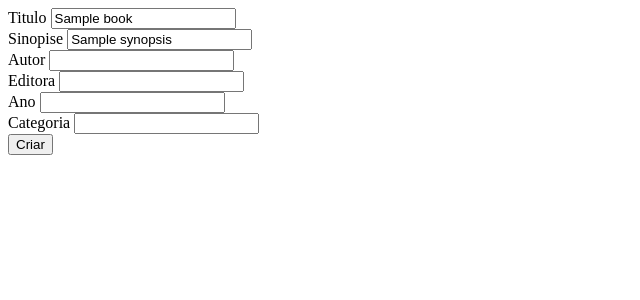
After one commit to JoaoManoelFontes/Project-Trabalho_db, a Flask app: template templates/edit.html in a window 1280 px wide. The commit adds this page. Shown: the top 300 px of the page, without its empty margins (0-640 px from the left). Run offline with Flask 2, Linux system fonts and the light colour scheme; the template is opened without the code that fills it: most values are stand-ins (such as "Sample title", 1, 10 or a date in 2020); some libraries are stand-ins or nearby versions.

Commit message:
add update form

```diff
--- a/app.py
+++ b/app.py
@@ -21,7 +21,7 @@ def get_connection():
 
 
 # Routes
-@app.route("/", methods=["GET", "POST"])
+@app.route("/", methods=["GET", "POST", "PUT"])
 def home():
     cursor = get_connection()
     cursor.execute('SELECT * FROM book')
@@ -31,7 +31,11 @@ def home():
     if request.method == "POST":
         #criar
         return render_template("index.html", books=books)
-
+    elif request.method == "PUT":
+        #atualiza
+        print(request.method)
+        return render_template("index.html", books=books)
+    print("getete")
     return render_template('index.html', books=books)
 
 
@@ -48,6 +52,14 @@ def delete(id):
     cursor.close()
     return render_template("book.html", book=book)
 
+@app.route("/edit/<int:id>", methods=["GET"])
+def edit(id):
+    cursor = get_connection()
+    cursor.execute("SELECT * FROM book WHERE id=%s" %id)
+    book = cursor.fetchone()
+    cursor.close()
+    return render_template("edit.html", book=book)
+
 
 @app.route("/book/<int:id>", methods=["GET"])
 def get_book_by_id(id):
--- /dev/null
+++ b/templates/edit.html
@@ -0,0 +1,42 @@
+<!DOCTYPE html>
+<html lang="en">
+<head>
+    <meta charset="UTF-8">
+    <meta http-equiv="X-UA-Compatible" content="IE=edge">
+    <meta name="viewport" content="width=device-width, initial-scale=1.0">
+    <title>Document</title>
+</head>
+<body>
+    <section>
+        <form action="/" method="POST">
+            <div>
+                <label for="title">Titulo</label>
+                <input type="text" name="title" id="" placeholder="{{book['title']}}" value="{{ request.form['title'] or book['title'] }}" />
+            </div>
+            <div>
+                <label for="synopsis">Sinopise</label>
+                <input type="text" name="synopsis" id="" placeholder="{{book['synopsis']}}" value="{{ request.form['synopsis'] or book['synopsis'] }}">
+            </div>
+            <div>
+                <label for="author_name">Autor</label>
+                <input type="text" name="author_name" id="">
+            </div>
+            <div>
+                <label for="publishing_company_name">Editora</label>
+                <input type="text" name="publishing_company_name" id="">
+            </div>
+            <div>
+                <label for="release_year">Ano</label>
+                <input type="text" name="release_year" id="">
+            </div>
+            <div>
+                <label for="category">Categoria</label>
+                <input type="text" name="category" id="">
+            </div>
+            <div>
+                <button type="submit">Criar</button>
+            </div>
+        </form>
+    </section>
+</body>
+</html>
--- a/templates/index.html
+++ b/templates/index.html
@@ -27,7 +27,9 @@
         <td>{{ book["publishing_company_name"] }}</td>
         <td>{{ book["release_year"] }}</td>
         <td>{{ book["category"] }}</td>
-        <td><a href="/delete/{{book['id']}}"><button>Deletar</button></a></td>
+        <td><a href="/delete/{{book['id']}}"><button>Deletar</button></a><br/>
+          <a href="/edit/{{book['id']}}"><button>Editar</button></a>
+        </td>
       </tr>
       {% endfor %}
     </table>
```
